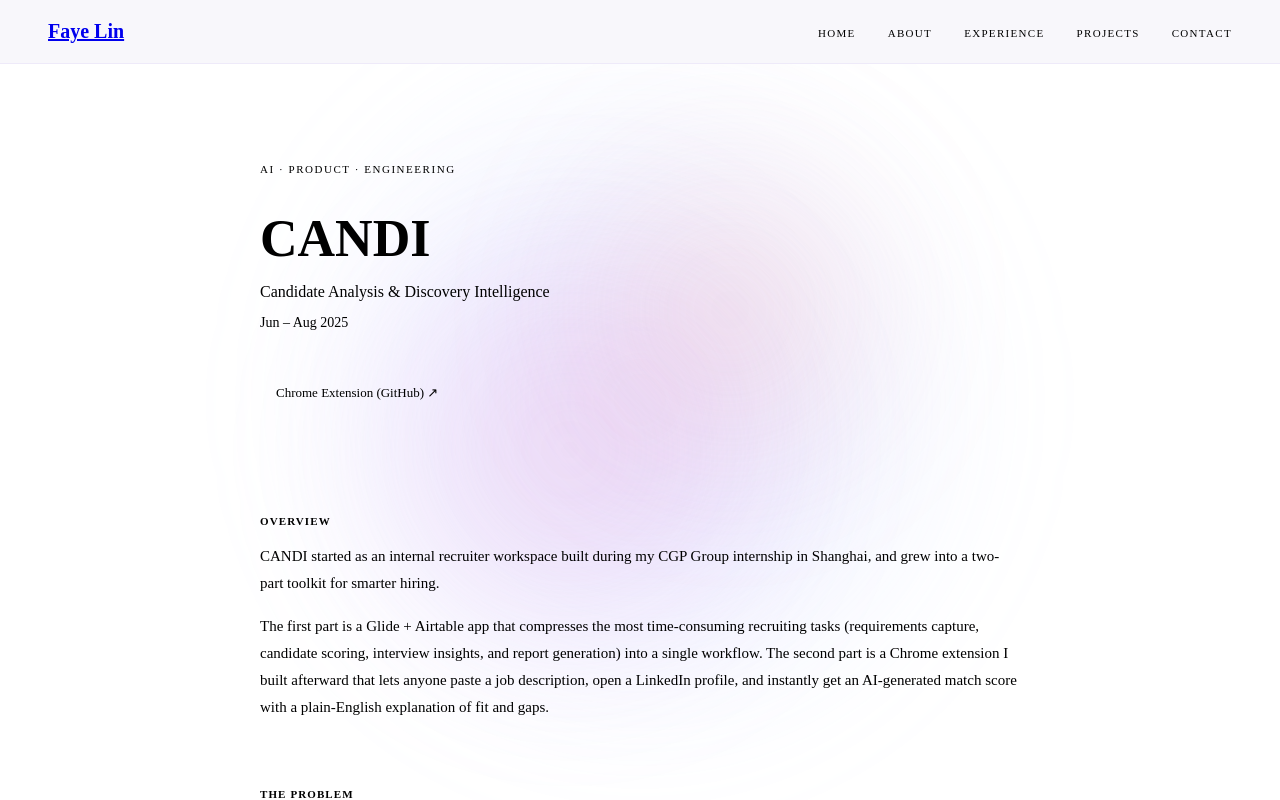
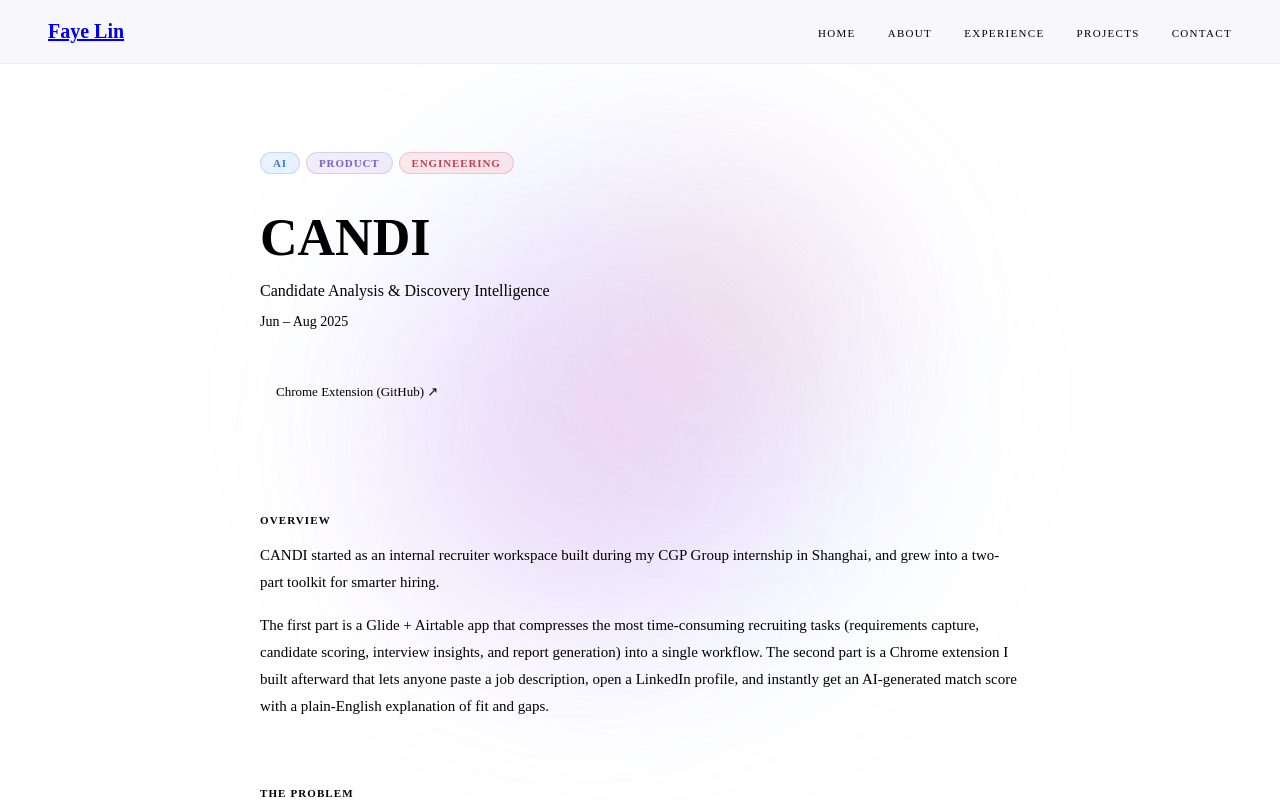
Before and after one commit to flinlabs/new-portfolio, a Next.js app: page /projects/candi in a window 1280 px wide. Shown: the top 800 px of the page. Built offline with nearby package versions, Linux system fonts and the light colour scheme.

Commit message:
made colored tags for each experience and project

```diff
--- a/app/projects/[slug]/page.tsx
+++ b/app/projects/[slug]/page.tsx
@@ -2,6 +2,7 @@ import { projects } from "@/data/projects"
 import { notFound } from "next/navigation"
 import Image from "next/image"
 import Link from "next/link"
+import TagChips from "@/components/TagChips"
 
 export default function ProjectPage({ params }: { params: { slug: string } }) {
 	const project = projects.find(p => p.slug === params.slug)
@@ -10,16 +11,7 @@ export default function ProjectPage({ params }: { params: { slug: string } }) {
 	return (
 		<main style={{ maxWidth: "760px", margin: "0 auto", padding: "144px 48px 120px" }}>
 
-			<p style={{
-				fontSize: "11px",
-				fontWeight: 500,
-				letterSpacing: "0.14em",
-				textTransform: "uppercase",
-				color: "var(--text-muted)",
-				marginBottom: "12px",
-			}}>
-				{project.tag}
-			</p>
+			<TagChips tag={project.tag} />
 
 			<h1 style={{
 				fontFamily: "var(--font-cormorant)",
--- /dev/null
+++ b/components/TagChips.tsx
@@ -0,0 +1,35 @@
+const tagColors: Record<string, { bg: string; color: string; border: string }> = {
+	"Product":       { bg: "rgba(155,135,212,0.14)", color: "#7B62C4", border: "rgba(155,135,212,0.3)"  },
+	"AI":            { bg: "rgba(100,160,240,0.14)", color: "#3A7FD4", border: "rgba(100,160,240,0.3)"  },
+	"Finance":       { bg: "rgba(232,180,80,0.16)",  color: "#A87820", border: "rgba(232,180,80,0.35)"  },
+	"Real Estate":   { bg: "rgba(200,130,90,0.14)",  color: "#A85530", border: "rgba(200,130,90,0.3)"   },
+	"Engineering":   { bg: "rgba(230,100,120,0.13)", color: "#C0404E", border: "rgba(230,100,120,0.28)" },
+	"Environmental": { bg: "rgba(90,170,110,0.14)",  color: "#2E8A50", border: "rgba(90,170,110,0.3)"   },
+	"Science":       { bg: "rgba(80,200,190,0.14)",  color: "#1A9090", border: "rgba(80,200,190,0.3)"   },
+}
+
+export default function TagChips({ tag }: { tag: string }) {
+	const parts = tag.split(/\s*[·•]\s*/)
+	return (
+		<div style={{ display: "flex", flexWrap: "wrap", gap: "6px", marginBottom: "12px" }}>
+			{parts.map(part => {
+				const s = tagColors[part.trim()] ?? { bg: "rgba(155,135,212,0.1)", color: "var(--lavender)", border: "rgba(155,135,212,0.2)" }
+				return (
+					<span key={part} style={{
+						fontSize: "11px",
+						fontWeight: 600,
+						letterSpacing: "0.08em",
+						textTransform: "uppercase",
+						padding: "4px 12px",
+						borderRadius: "100px",
+						background: s.bg,
+						color: s.color,
+						border: `1px solid ${s.border}`,
+					}}>
+						{part.trim()}
+					</span>
+				)
+			})}
+		</div>
+	)
+}
```
Also changed, not shown: app/experience/[slug]/page.tsx (+2 -10 lines).
